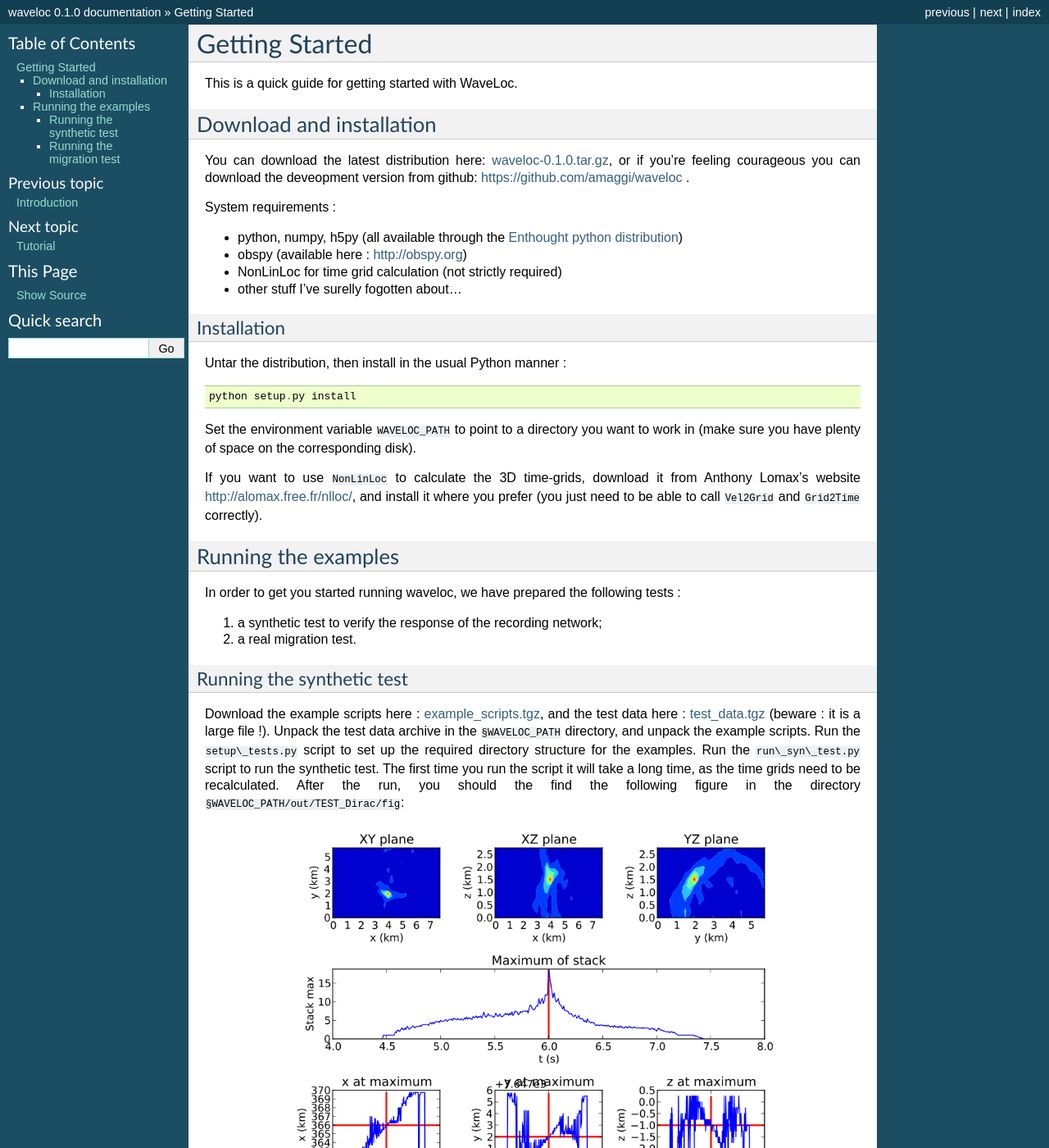
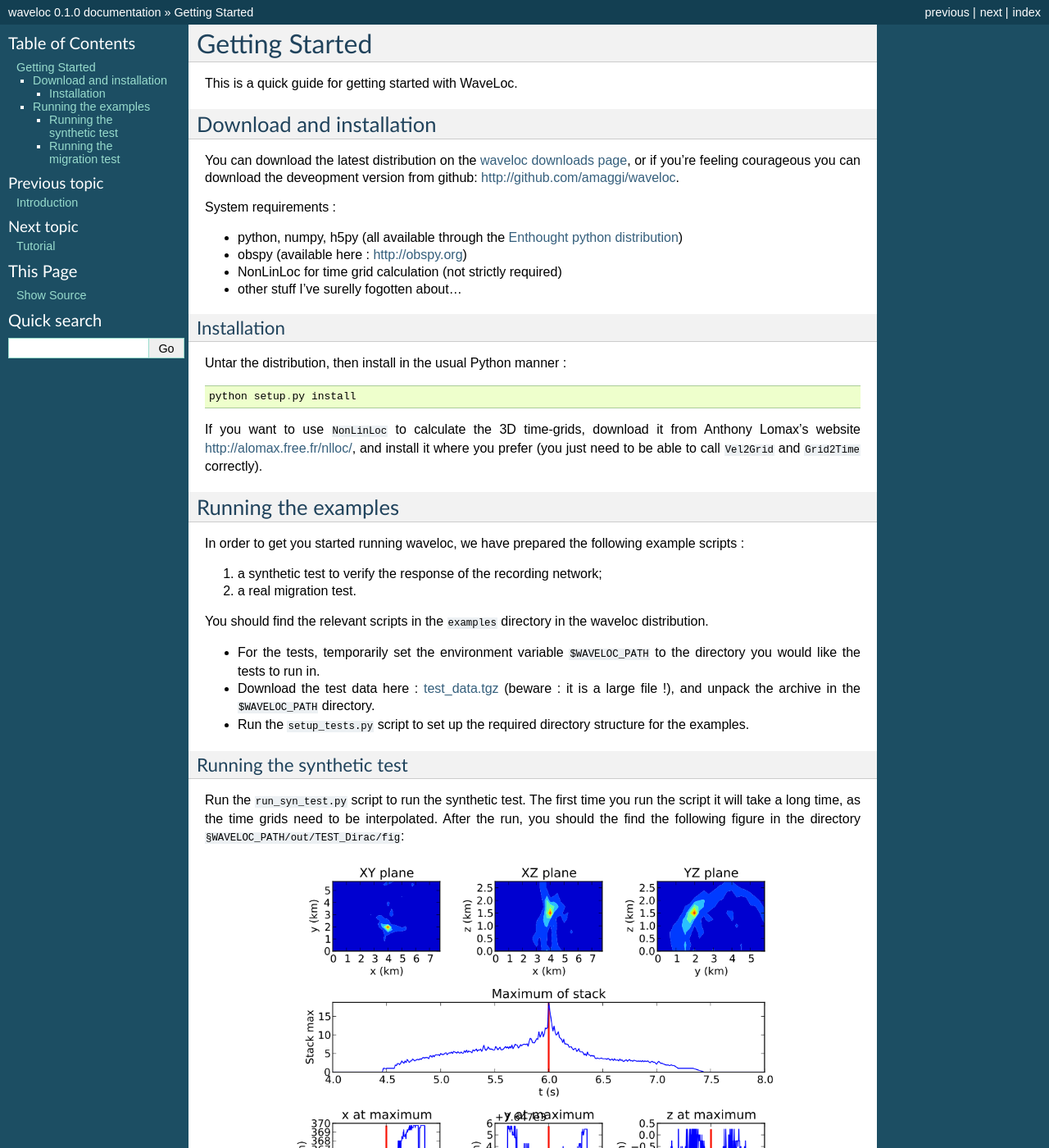
Before and after one commit to amaggi/waveloc, a Sphinx documentation site: the page built from sphinx/getting_started.rst, in a window 1280 px wide and 1400 px high. Shown: the whole window at 82% size. Built offline with Sphinx 7.4.7, drawn with Linux system fonts in a browser that asks for light colours; formulas are drawn with MathJax 3.

Commit message:
Updated documentation for synthetic example
Also updated tutorial with out-of-date warning.

```diff
--- a/sphinx/getting_started.rst
+++ b/sphinx/getting_started.rst
@@ -9,11 +9,15 @@ This is a quick guide for getting started with WaveLoc.
 Download and installation
 =========================
 
-You can download the latest distribution here: `waveloc-0.1.0.tar.gz <https://github.com/downloads/amaggi/waveloc/waveloc-0.1.0.tar.gz>`_, or if you're feeling courageous you can download the deveopment version from github: https://github.com/amaggi/waveloc .
+You can download the latest distribution on the `waveloc downloads page
+<http://github.com/amaggi/waveloc/downloads>`_, or if you're feeling
+courageous you can download the deveopment version from github:
+http://github.com/amaggi/waveloc.
 
 System requirements :
 
-* python, numpy, h5py (all available through the `Enthought python distribution <http://www.enthought.com/products/getepd.php>`_)
+* python, numpy, h5py (all available through the `Enthought python distribution
+  <http://www.enthought.com/products/getepd.php>`_)
 * obspy (available here : http://obspy.org)
 * NonLinLoc for time grid calculation (not strictly required)
 * other stuff I've surelly fogotten about...
@@ -25,23 +29,41 @@ Untar the distribution, then install in the usual Python manner : ::
 
   python setup.py install
 
-Set the environment variable ``WAVELOC_PATH`` to point to a directory you want to work in (make sure you have plenty of space on the corresponding disk).
 
-If you want to use ``NonLinLoc`` to calculate the 3D time-grids, download it from Anthony Lomax's website http://alomax.free.fr/nlloc/, and install it where you prefer (you just need to be able to call ``Vel2Grid`` and ``Grid2Time`` correctly).
+If you want to use ``NonLinLoc`` to calculate the 3D time-grids, download it
+from Anthony Lomax's website http://alomax.free.fr/nlloc/, and install it where
+you prefer (you just need to be able to call ``Vel2Grid`` and ``Grid2Time``
+correctly).
 
 
 Running the examples
 ====================
 
-In order to get you started running waveloc, we have prepared the following tests :
+In order to get you started running waveloc, we have prepared the following
+example scripts :
 
 #. a synthetic test to verify the response of the recording network;
 #. a real migration test.
 
+You should find the relevant scripts in the ``examples`` directory in the
+waveloc distribution.
+
+* For the tests, temporarily set the environment variable ``$WAVELOC_PATH`` to
+  the directory you would like the tests to run in.
+
+* Download the test data here : `test_data.tgz
+  <https://github.com/downloads/amaggi/waveloc/test_data.tgz>`_ (beware : it is a
+  large file !), and unpack the archive in the  ``$WAVELOC_PATH`` directory.
+
+* Run the ``setup_tests.py`` script to set up the required directory structure
+  for the examples.
+
 Running the synthetic test
 --------------------------
-
-Download the example scripts here : `example_scripts.tgz <https://github.com/downloads/amaggi/waveloc/example_scripts.tgz>`_, and the test data here : `test_data.tgz <https://github.com/downloads/amaggi/waveloc/test_data.tgz>`_ (beware : it is a large file !).  Unpack the test data archive in the  ``§WAVELOC_PATH`` directory, and unpack the example scripts.  Run the ``setup\_tests.py`` script to set up the required directory structure for the examples.  Run the  ``run\_syn\_test.py`` script to run the synthetic test.  The first time you run the script it will take a long time, as the time grids need to be recalculated. After the run, you should the find the following figure in the directory ``§WAVELOC_PATH/out/TEST_Dirac/fig``:
+Run the ``run_syn_test.py`` script to run the synthetic test.  The first time
+you run the script it will take a long time, as the time grids need to be
+interpolated.  After the run, you should the find the following figure in the
+directory ``§WAVELOC_PATH/out/TEST_Dirac/fig``:
 
 .. image:: figures/syn_example.png
   :width: 600px
```
Also changed, not shown: sphinx/tutorial.rst (+50 -44 lines).
